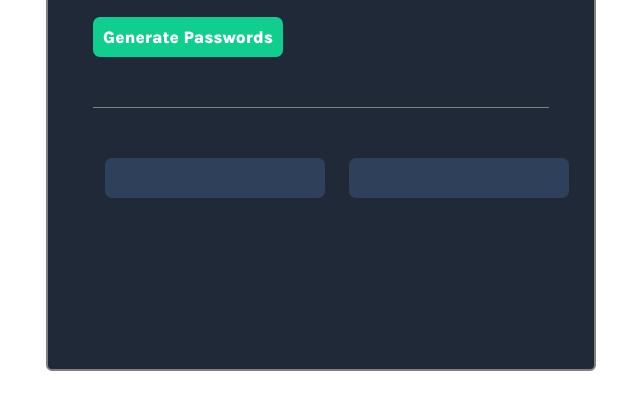
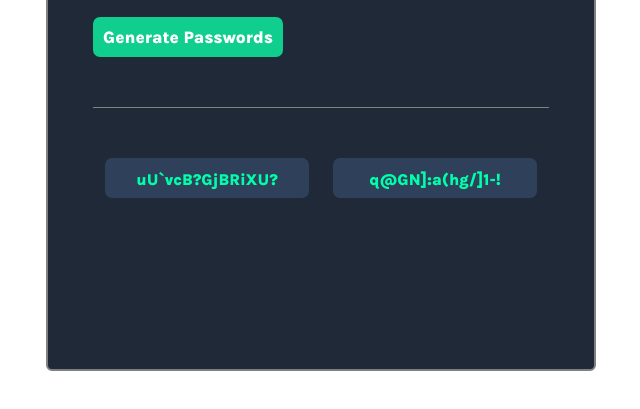
Before and after one commit to AlexRMcKenzie/password_generator, a plain HTML site: page index.html in a window 1280 px wide. Both pictures are taken after a click on the button "Generate Passwords". Shown: the part 259-668 px from the top of the page, without its empty margins (319-959 px from the left). Drawn offline with Linux system fonts and the light colour scheme.

Commit message:
Finished basic program functionality

```diff
--- a/index.html
+++ b/index.html
@@ -1,5 +1,6 @@
 <html>
   <head>
+    <title>Password Generator</title>
     <link rel="stylesheet" href="style.css">
     <link rel="preconnect" href="https://fonts.googleapis.com">
     <link rel="preconnect" href="https://fonts.gstatic.com" crossorigin>
@@ -10,13 +11,13 @@
       <div class="upContent">
         <h1 class="heading">Generate a <br><span>random password</span></h1>
         <p class="subLine">Never use an insecure password again.</p>
-        <button class="generatePassword">Generate Passwords</button>
+        <button class="generatePassword" id="generatePassword">Generate Passwords</button>
       </div>
       <class class="downContent">
-        <input type="text" name="leftText" id="leftText" class="outputText">
-        <input type="text" name="rightText" id="rightText" class="outputText">
+        <span type="text" name="leftText" id="leftText" class="outputText"></span>
+        <span type="text" name="rightText" id="rightText" class="outputText"></span>
       </class>
     </div>
-    <script src="index.js"></script>
+    <script src="/index.js"></script>
   </body>
 </html>
--- a/index.js
+++ b/index.js
@@ -1,4 +1,4 @@
-const characters = ["A","B","C","D","E","F","G","H","I","J","K","L","M","N","O","P","Q","R","S","T","U","V","W","X","Y","Z","a","b","c","d","e","f","g","h","i","j","k","l","m","n","o","p","q","r","s","t","u","v","w","x","y","z", "0", "1", "2", "3", "4", "5", "6", "7", "8", "9","~","`","!","@","#","$","%","^","&","*","(",")","_","-","+","=","{","[","}","]",",","|",":",";","<",">",".","?", "/"];
+const characters = ["A","B","C","D","E","F","G","H","I","J","K","L","M","N","O","P","Q","R","S","T","U","V","W","X","Y","Z","a","b","c","d","e","f","g","h","i","j","k","l","m","n","o","p","q","r","s","t","u","v","w","x","y","z", "0", "1", "2", "3", "4", "5", "6", "7", "8", "9","~","`","!","@","#","$","%","^","&","*","(",")","_","-","+","=","{","[","}","]",",","|",":",";","<",">",".","?", "/"];
 
 let genPassword = document.getElementById("generatePassword")
 let leftPasswordEl = document.getElementById("leftText")
@@ -6,5 +6,19 @@ let rightPasswordEl = document.getElementById("rightText")
 
 
 genPassword.addEventListener("click", function () {
-  leftPasswordEl.textContent = "Hello!"
+  leftPasswordEl.textContent = ""
+  rightPasswordEl.textContent = ""
+  leftPasswordEl.textContent = generateRandomPassword()
+  rightPasswordEl.textContent = generateRandomPassword()
 })
+
+let passLimit = 15
+
+function generateRandomPassword() {
+  let newPassword = ""
+  for (let i = 0; i < passLimit; i++) {
+    let randomNumber = Math.floor(Math.random() * characters.length)
+    newPassword += characters[randomNumber]
+  }
+  return newPassword
+}
```
